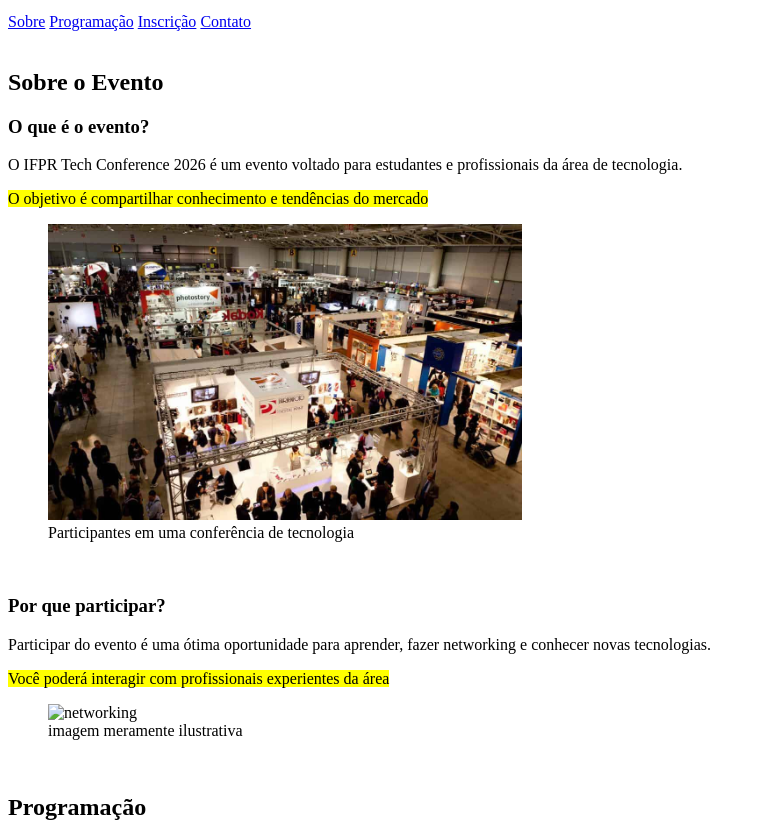
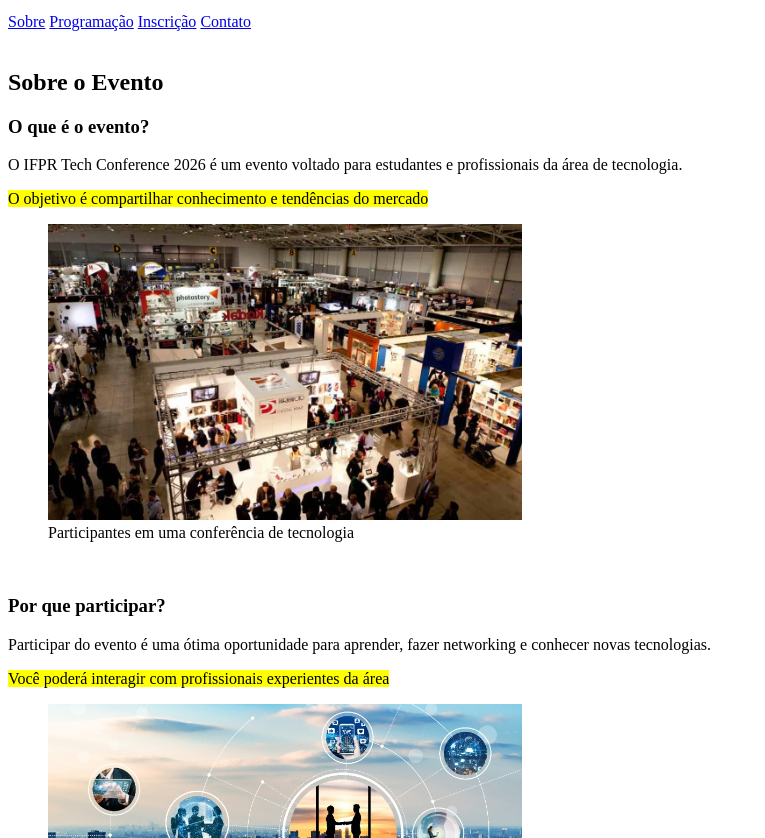
Before and after one commit to enzolohmann/pastas-geral, a plain HTML site: page eventos.html in a window 1280 px wide. Shown: the part 101-939 px from the top of the page, without its empty margins (0-765 px from the left). Drawn offline with Linux system fonts and the light colour scheme.

Commit message:
corrigindo imagem network

```diff
--- a/eventos.html
+++ b/eventos.html
@@ -35,7 +35,7 @@
                 <p>Participar do evento é uma ótima oportunidade para aprender, fazer networking e conhecer novas tecnologias.</p>
                 <p><mark>Você poderá interagir com profissionais experientes da área</mark></p>
                 <figure>
-                    <img src="imagens/networking.jfif" alt="networking" width="40%">
+                    <img src="imagens/networking.jpg" alt="networking" width="40%">
                     <figcaption>imagem meramente ilustrativa</figcaption>
                 </figure>
             </article>
```
